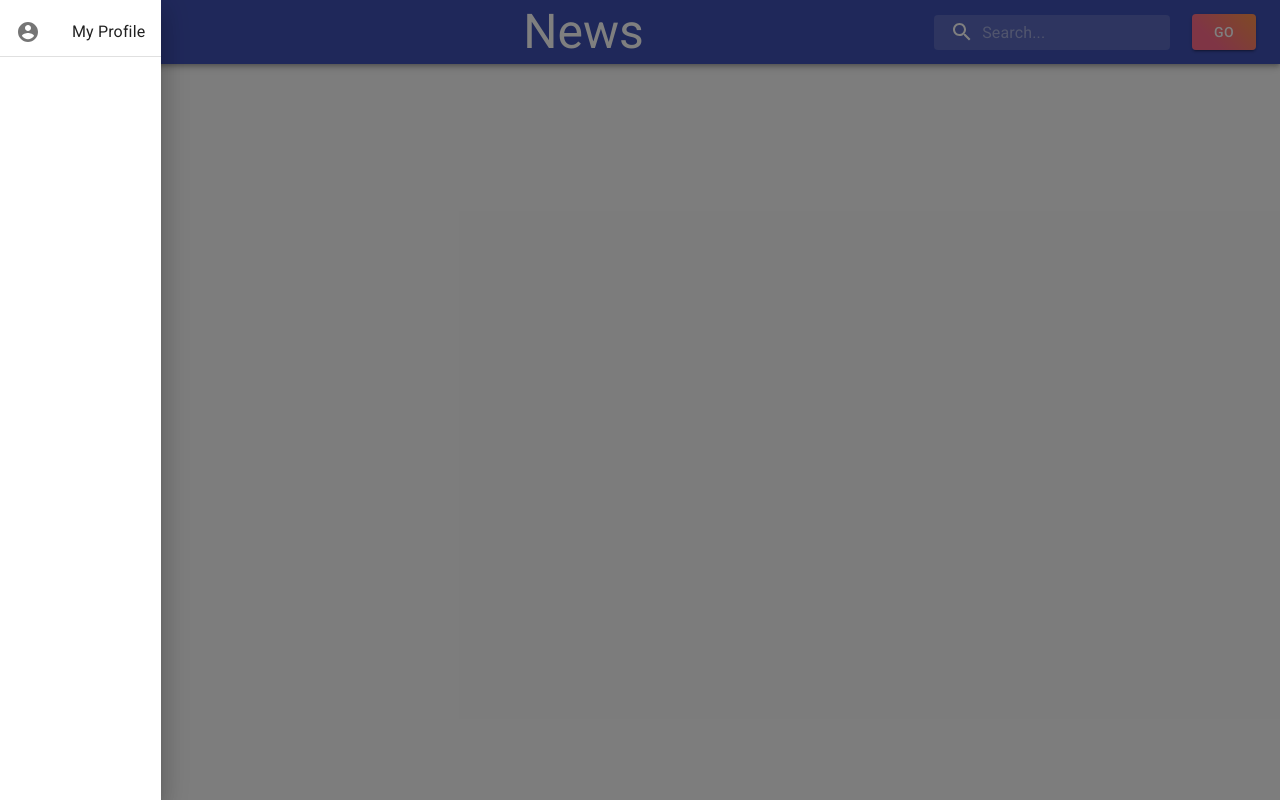
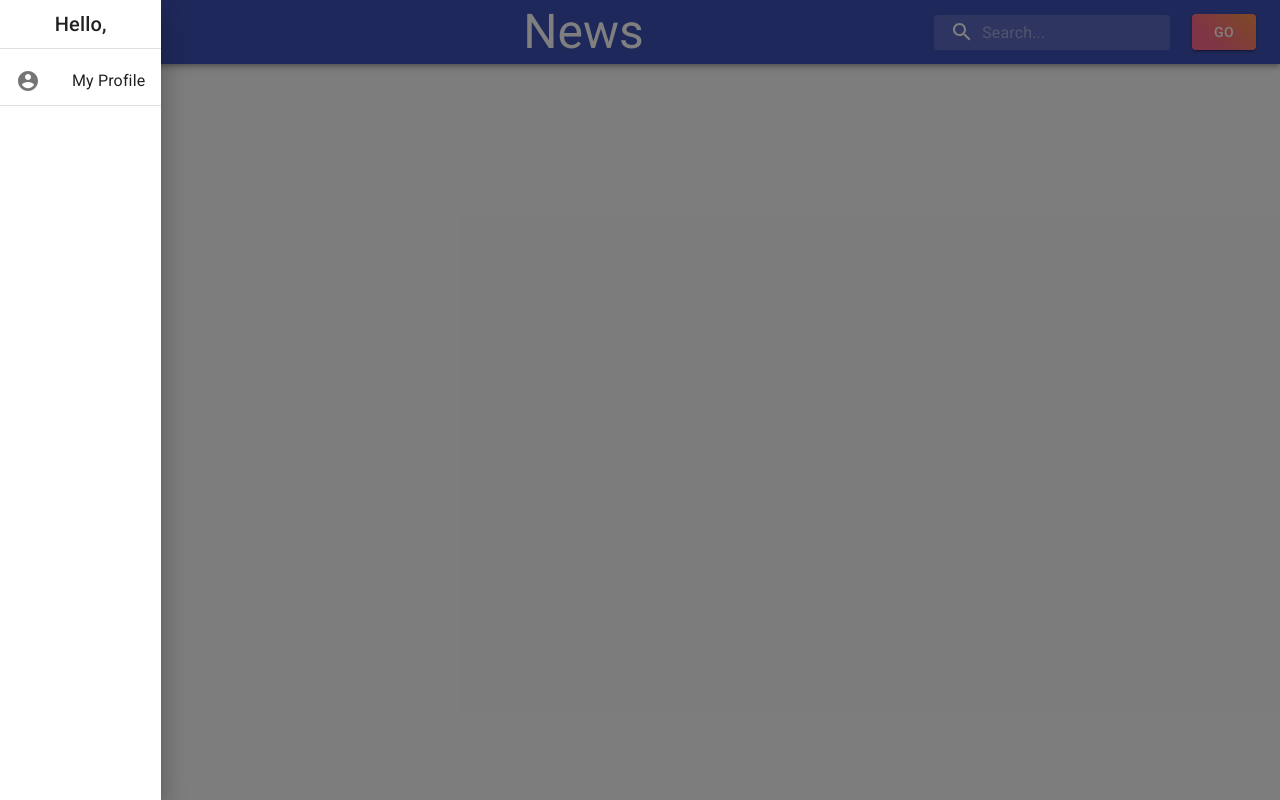
Before and after one commit to BryanAmezcua/News-App, a React (Create React App) app: page /home in a window 1280 px wide. Both pictures are taken after a click on the button "menu". Built offline with nearby package versions, Linux system fonts and the light colour scheme.

Commit message:
Add files via upload

```diff
--- a/src/components/AppDrawer/AppDrawer.js
+++ b/src/components/AppDrawer/AppDrawer.js
@@ -10,6 +10,8 @@
 import ListItemIcon from '@material-ui/core/ListItemIcon';
 import ListItemText from '@material-ui/core/ListItemText';
 import { makeStyles } from '@material-ui/core/styles';
+import Typography from '@material-ui/core/Typography';
+import Divider from '@material-ui/core/Divider';
 
 // Icons
 import AccountCircleIcon from '@material-ui/icons/AccountCircle';
@@ -19,6 +21,10 @@
     link: {
         textDecoration: 'none',
         color: theme.palette.text.primary,
+    },
+    welcome: {
+        textAlign: 'center',
+        padding: theme.spacing(1, 0)
     },
   }));
 
@@ -40,6 +46,12 @@
                 open={props.open}
                 transitionDuration={450}
             >
+                <Typography variant="h6" className={classes.welcome}>
+                    Hello, {props.firstName}
+                </Typography>
+
+                <Divider />
+
                 <List component="nav">
                     <Link to={dynamic_link} className={classes.link}>
                         <ListItem button divider={true}>
```
